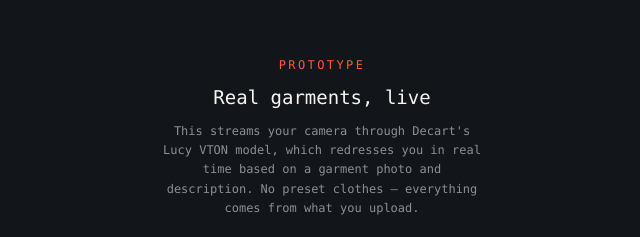
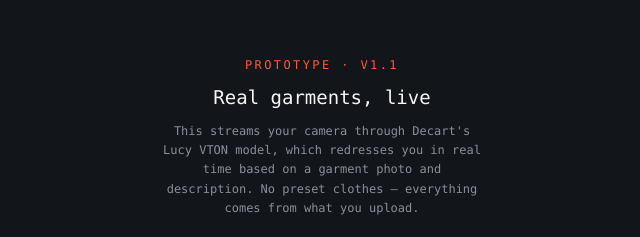
Before and after one commit to nick339/tryon-app, a website: page index.html in a window 1280 px wide. Shown: the part 224-461 px from the top of the page, 318-958 px from the left. Drawn offline with Linux system fonts and the light colour scheme.

Commit message:
Update index.html

```diff
--- a/index.html
+++ b/index.html
@@ -76,7 +76,7 @@
 
   <div id="topbar">
     <div>
-      <div class="label">Fit Prototype 02</div>
+      <div class="label">Fit Prototype 02 <span id="buildTag" style="opacity:.6;">· v1.1</span></div>
       <div class="title">AI-generated try-on</div>
     </div>
     <div id="status"><span class="dot"></span><span id="statusText">Idle</span></div>
@@ -102,7 +102,7 @@
   <input type="file" id="fileInput" accept="image/*">
 
   <div id="boot">
-    <div class="mark">Prototype</div>
+    <div class="mark">Prototype · v1.1</div>
     <h1>Real garments, live</h1>
     <p>This streams your camera through Decart's Lucy VTON model, which redresses you in real time based on a garment photo and description. No preset clothes — everything comes from what you upload.</p>
     <button id="startBtn">Start camera</button>
```
